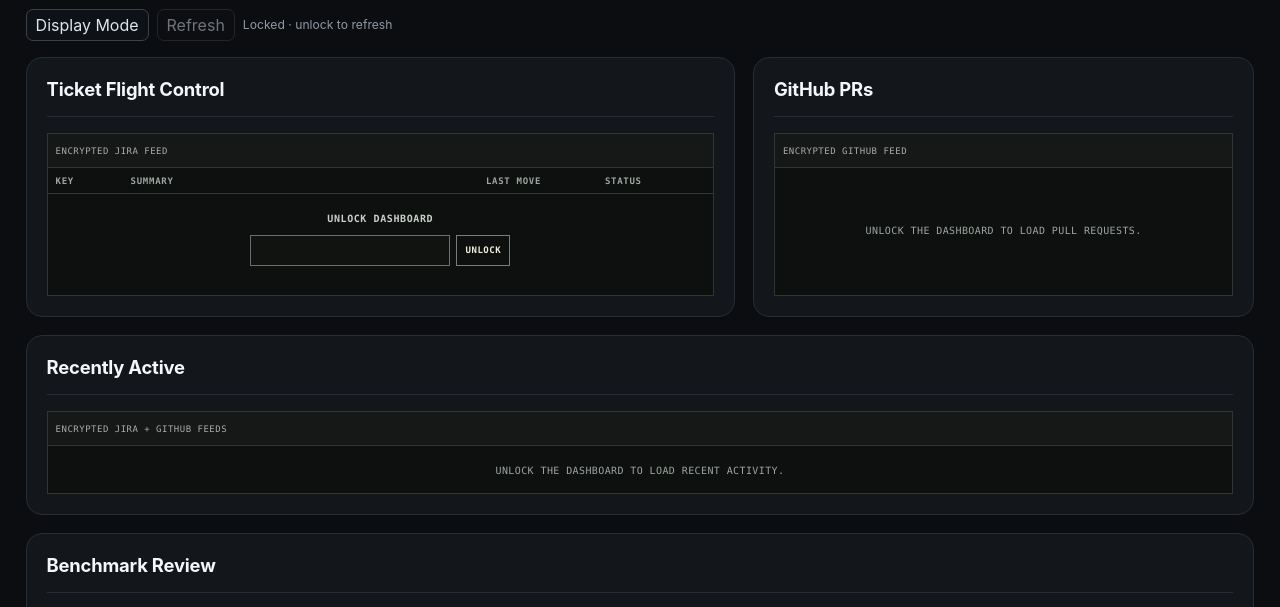
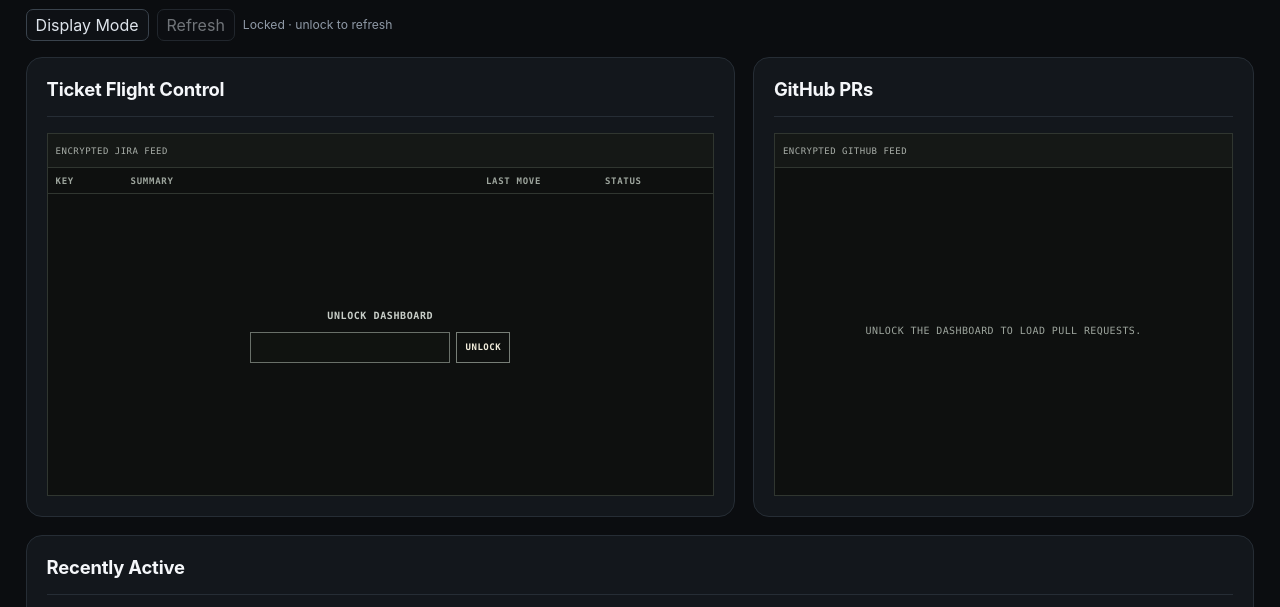
Before and after one commit to benjamindrong/northsignalstudio.github.io, a plain HTML site: page dashboard/index.html in a window 1280 px wide. Shown: the part 136-743 px from the top of the page. Drawn offline with Linux system fonts and the light colour scheme.

Commit message:
Improve dashboard panel scrolling

```diff
--- a/dashboard/index.html
+++ b/dashboard/index.html
@@ -179,15 +179,6 @@
     .recent-title { font-size: 11px; font-weight: 750; }
     .recent-updated { color: #9da59d; text-align: right; font-size: 8px; letter-spacing: .03em; text-transform: uppercase; }
     .recent-empty { display: grid; min-height: 100%; place-items: center; padding: 18px; color: #9da59d; text-align: center; font-size: 10px; line-height: 1.45; letter-spacing: .04em; text-transform: uppercase; }
-
-    @media (min-width: 860px) and (min-height: 640px) {
-      .page { height: 100vh; height: 100dvh; }
-      .dashboard-grid { grid-template-rows: minmax(260px, 1.15fr) minmax(180px, .85fr); }
-      .widget { min-height: 0; }
-      .widget--tickets, .widget--github { height: auto; }
-      .widget--recent { min-height: 0; }
-      .widget--recent .widget-placeholder { min-height: 0; }
-    }
 
     @media (max-width: 859px) {
       .page { width: 100%; padding: 28px 12px 40px; }
```
